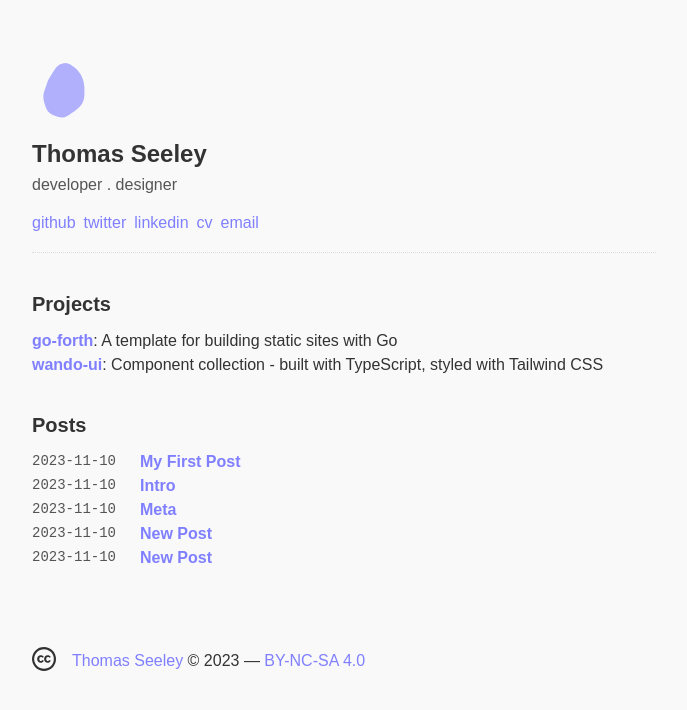
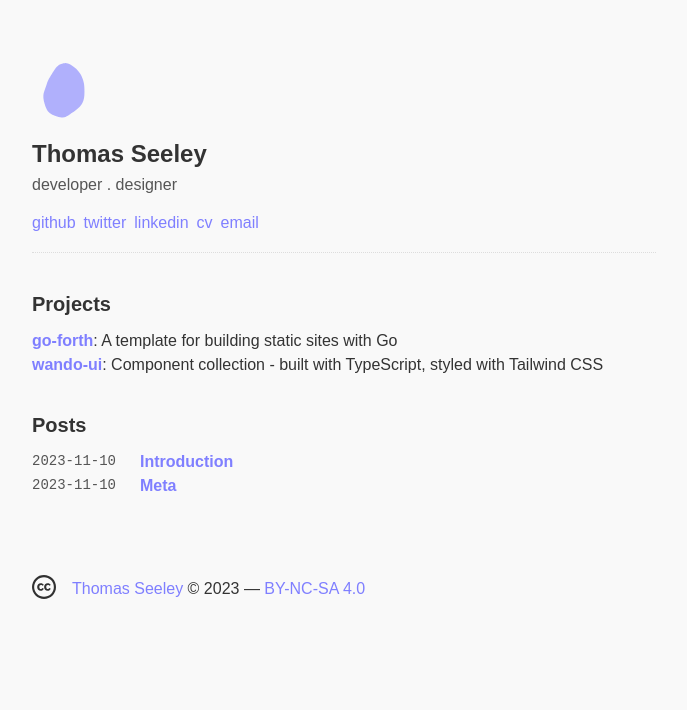
Before and after one commit to iamseeley/ts-site, a React (Vite) app: page / in a window 1280 px wide. Shown: the top 710 px of the page, without its empty margins (296-983 px from the left). Built offline with nearby package versions, Linux system fonts and the light colour scheme.

Commit message:
animation getting there

```diff
--- a/src/data/index.json
+++ /dev/null
@@ -1,6 +0,0 @@
-{
-  "title": "My First Post",
-  "date": "2023-11-10",
-  "description": "This is my first post.",
-  "content": "\n## This is my first post\n\nHello, this is the content of my first post.\n\n\n![image](/assets/images/react.svg)\n\nImage test"
-}
--- a/src/data/intro.json
+++ b/src/data/intro.json
@@ -1,5 +1,5 @@
 {
-  "title": "Intro",
+  "title": "Introduction",
   "date": "2023-11-10",
   "description": "Introducing Thomas Seeley and tseeley.com",
   "content": "\nHi, my name is Thomas and I like making things. I'll share those things here. \n\n\nSound good? Okay.\n\nBest,\n\nThomas"
--- a/src/data/new-post.json
+++ /dev/null
@@ -1,6 +0,0 @@
-{
-  "title": "New Post",
-  "date": "2023-11-10",
-  "description": "This is my second post.",
-  "content": "\nHello, this is the content of my first post.\n"
-}
--- a/src/data/post.json
+++ /dev/null
@@ -1,6 +0,0 @@
-{
-  "title": "New Post",
-  "date": "2023-11-10",
-  "description": "This is my second post.",
-  "content": "\nHello, this is the content of my first post.\n\n\n"
-}
--- a/src/data/postdatas.ts
+++ b/src/data/postdatas.ts
@@ -1,27 +1,12 @@
 export default [
   {
-    "filename": "index",
-    "title": "My First Post",
-    "date": "2023-11-10"
-  },
-  {
     "filename": "intro",
-    "title": "Intro",
+    "title": "Introduction",
     "date": "2023-11-10"
   },
   {
     "filename": "meta",
     "title": "Meta",
     "date": "2023-11-10"
-  },
-  {
-    "filename": "new-post",
-    "title": "New Post",
-    "date": "2023-11-10"
-  },
-  {
-    "filename": "post",
-    "title": "New Post",
-    "date": "2023-11-10"
   }
 ];
```
Also changed, not shown: src/content/posts/index.md (deleted, +0 -14 lines), src/content/posts/intro.md (+1 -1 lines), src/content/posts/new-post.md (deleted, +0 -7 lines), src/content/posts/post.md (deleted, +0 -7 lines).
